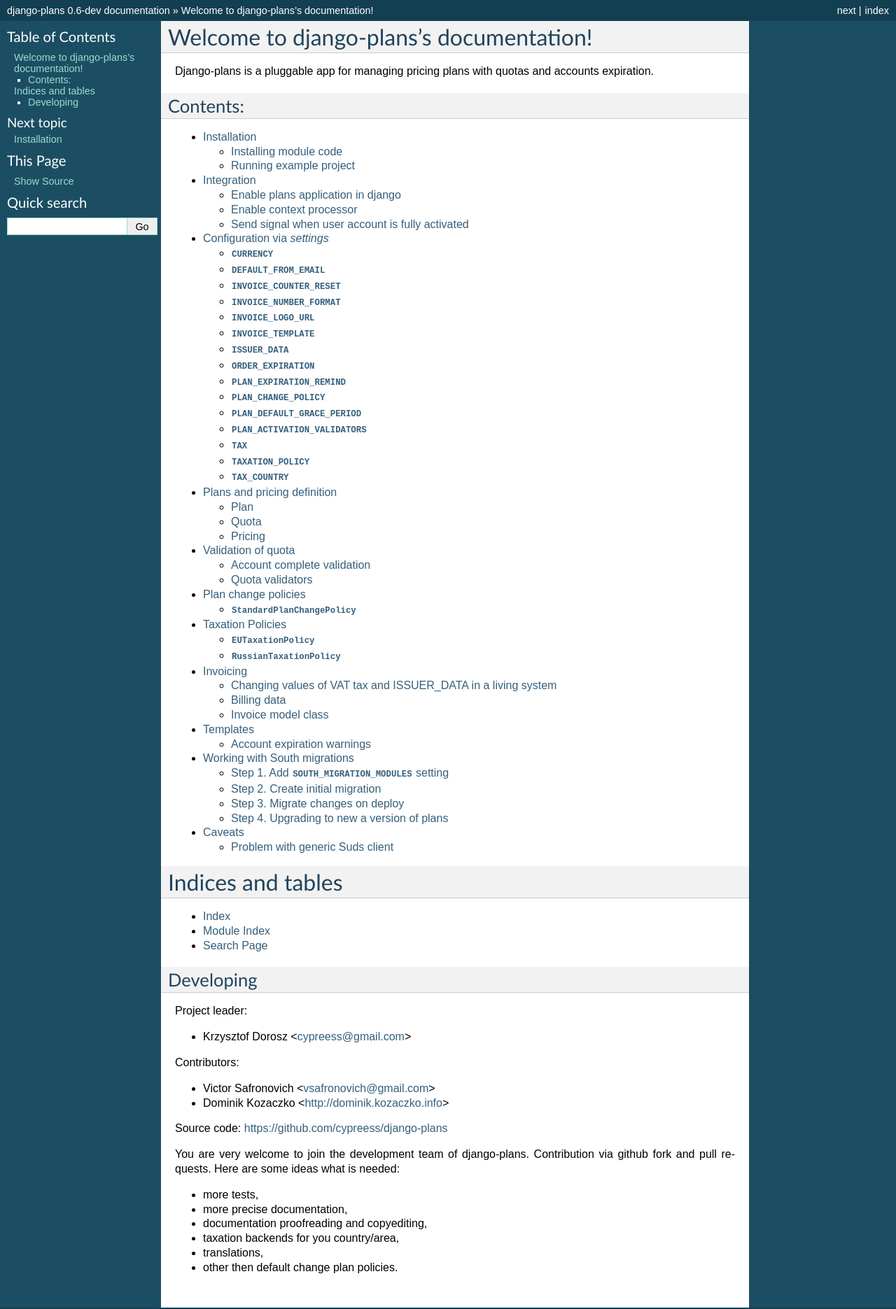
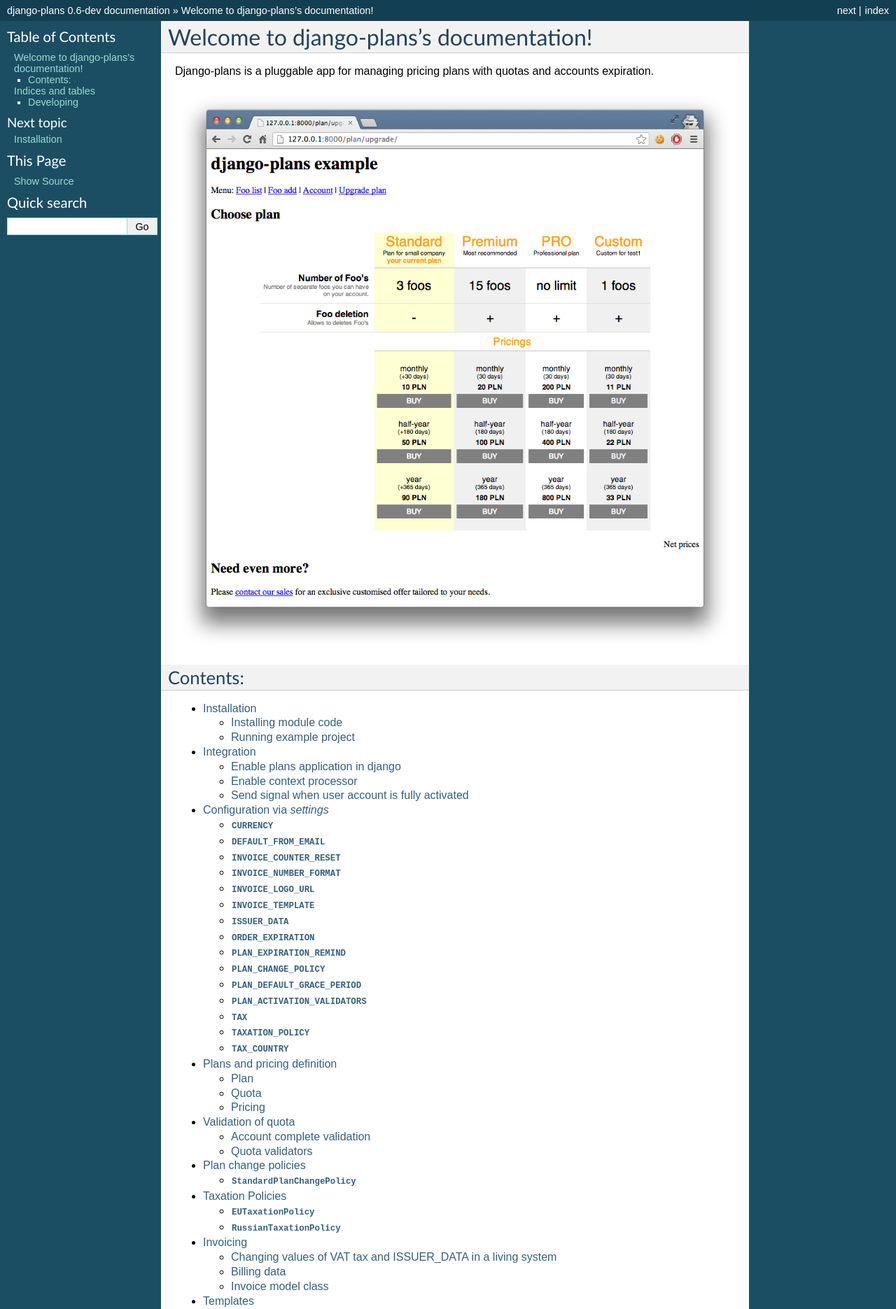
Before and after one commit to django-getpaid/django-plans, a Sphinx documentation site: the page built from docs/source/index.rst, in a window 1280 px wide. Shown: the top 1871 px of the page at 70% size. Built offline with Sphinx 7.4.7, drawn with Linux system fonts in a browser that asks for light colours.

Commit message:
Image is worth 1000 words :)

```diff
--- a/docs/source/index.rst
+++ b/docs/source/index.rst
@@ -1,6 +1,11 @@
 Welcome to django-plans's documentation!
 ========================================
 Django-plans is a pluggable app for managing pricing plans with quotas and accounts expiration.
+
+.. image:: _static/images/pricing_table.png
+   :align: center
+
+
 
 Contents:
 ---------
```
Also changed, not shown: docs/source/_static/images/pricing_table.png (added).
